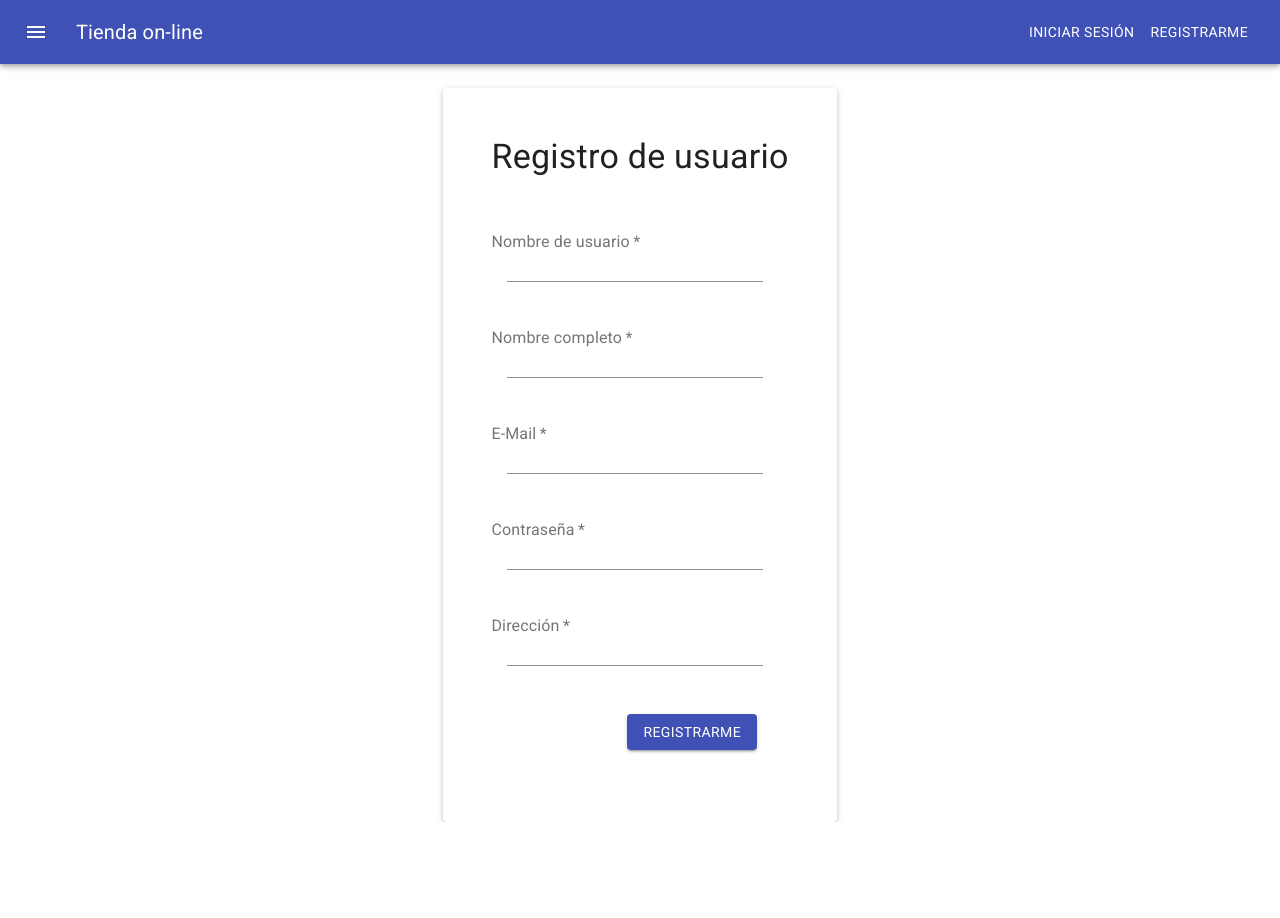
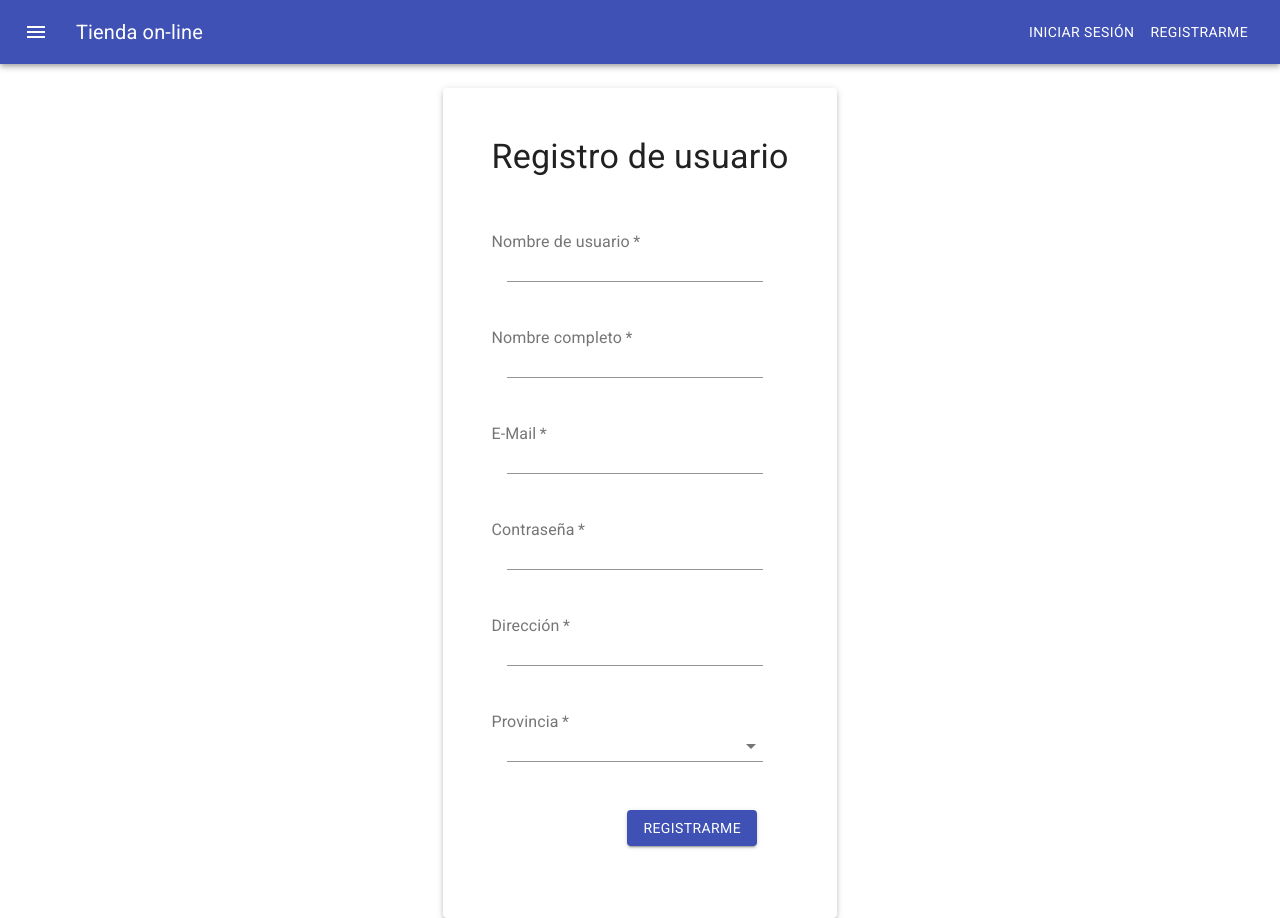
Before and after one commit to alonsoezeq/store-ui, a React (Create React App) app: page /register in a window 1280 px wide. Before the commit the page ends 822 px from the top, so only its background shows below. Built offline with nearby package versions, Linux system fonts and the light colour scheme.

Commit message:
Agrego la pronvicia al registarse y mostrar el perfil

```diff
--- a/src/config/categories.json
+++ b/src/config/categories.json
@@ -3,6 +3,7 @@
   "Accesorios de Moda",
   "Bermudas y Shorts",
   "Blusas",
+  "Buzo",
   "Calzado",
   "Calzas",
   "Camisas",
--- a/src/config/colors.json
+++ b/src/config/colors.json
@@ -3,5 +3,8 @@
   "#0000ff": "Azul",
   "#00ff00": "Verde",
   "#ff0000": "Rojo",
-  "#ffffff": "Blanco"
+  "#ffffff": "Blanco",
+  "#F5B7B1": "Rosa",
+  "#F9E79F": "Amarillo",
+  "#8E44AD": "Violeta"
 }
--- /dev/null
+++ b/src/config/province.json
@@ -0,0 +1,24 @@
+[
+    "Buenos Aires",
+    "Capital Federal",
+    "Catamarca",
+    "Chaco",
+    "Chubut",
+    "Córdoba",
+    "Corrientes",
+    "Entre Ríos",
+    "Formosa",
+    "Jujuy",
+    "La Pampa",
+    "La Rioja",
+    "Mendoza",
+    "Misiones",
+    "Neuquén",
+    "Rio Negro",
+    "Salta",
+    "San Juan",
+    "San Luis",
+    "Santa Cruz",
+    "Santa Fe",
+    "Santiago del Estero",
+    "Tucumán"]
--- a/src/pages/Profile.js
+++ b/src/pages/Profile.js
@@ -69,7 +69,13 @@ const Profile = () => {
               <Box display="inline" fontWeight="fontWeightBold" m={1}>
                 Dirección:
               </Box>
-              {user.adress }
+              {user.adress}
+            </Typography>
+            <Typography component={'div'}>
+              <Box display="inline" fontWeight="fontWeightBold" m={1}>
+                Provincia:
+              </Box>
+              {user.province}
             </Typography>
             <Typography component={'div'}>
               <Box display="inline" fontWeight="fontWeightBold" m={1}>
--- a/src/pages/Register.js
+++ b/src/pages/Register.js
@@ -1,8 +1,9 @@
-import { Button, Container, FormControl, Grid, Input, InputLabel, makeStyles, Paper, Typography } from "@material-ui/core"
+import { Button, Container, FormControl, Grid, Input, InputLabel, makeStyles, Paper, Typography, Select, MenuItem } from "@material-ui/core"
 import { useContext, useState } from "react";
 import config from "../config/config";
 import { AppContext } from "../AppContext";
 import { useHistory } from "react-router-dom";
+import provinces from "../config/province.json";
 
 const useStyles = makeStyles((theme) => ({
   root: {
@@ -22,10 +23,11 @@ const Register = () => {
     fullname: '',
     email: '',
     password: '',
-    adress: ''
+    adress: '',
+    province: ''
   });
 
-  const {username, fullname, email, password, adress} = user;
+  const {username, fullname, email, password, adress, province } = user;
 
   const handleChange = (event) => {
     setUser({...user, [event.target.name]: event.target.value});
@@ -96,6 +98,16 @@ const Register = () => {
                 <Input id="adress" name="adress" type="text" className={classes.inputText} value={adress} onChange={handleChange} />
               </FormControl>
             </Grid>
+            <Grid item>
+              <FormControl required className={classes.root}>
+                <InputLabel htmlFor="province">Provincia</InputLabel>
+                <Select id="province" name="province" className={classes.inputText} value={province} onChange={handleChange}>
+                {
+                  provinces.map(p => <MenuItem key={p} value={p}>{p}</MenuItem>)
+                }
+              </Select>
+              </FormControl>
+            </Grid>
             <Grid container justify="flex-end">
               <FormControl className={classes.root}>
                 <Button id="submit" name="submit" type="submit" variant="contained" color="primary" disabled={context.loading}>
```
